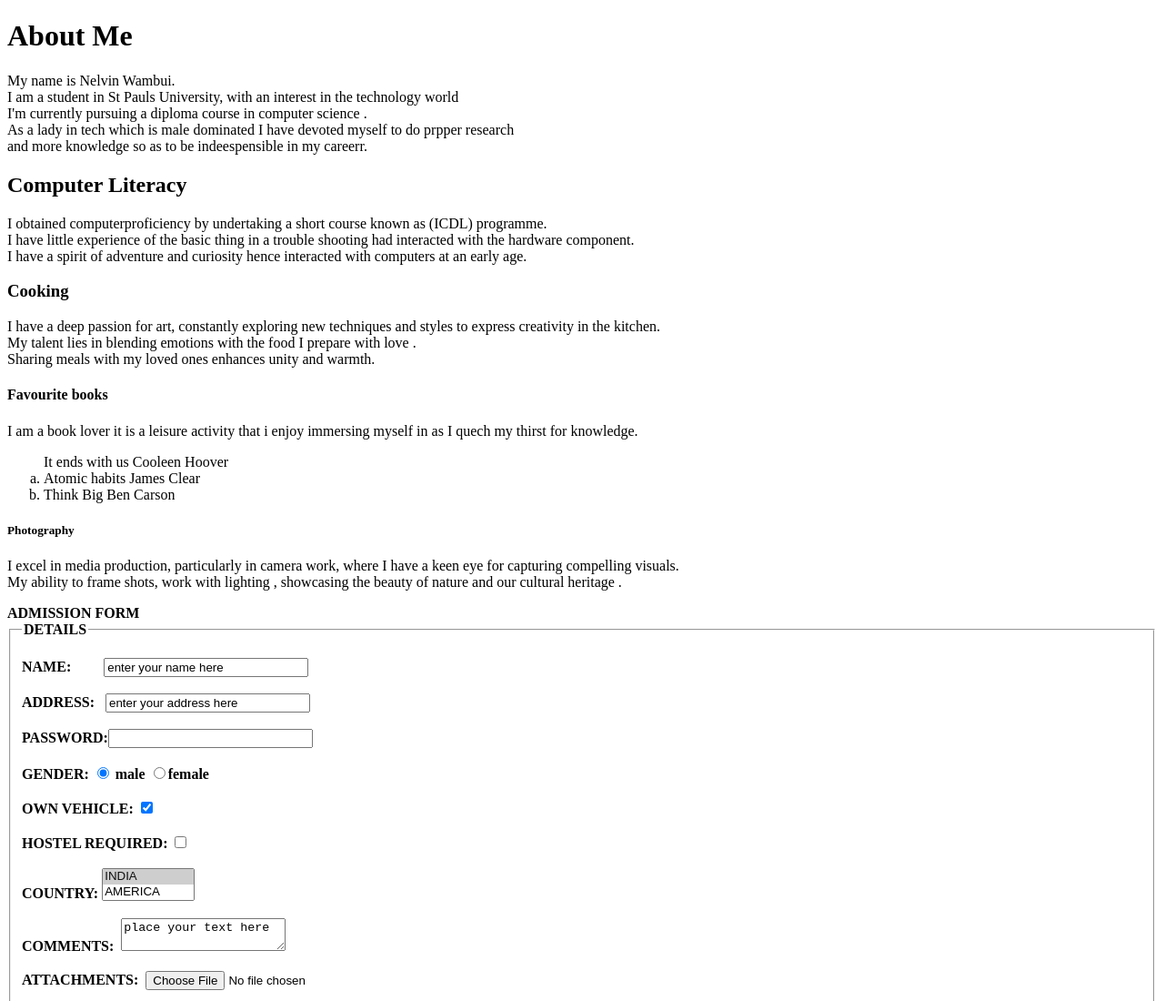
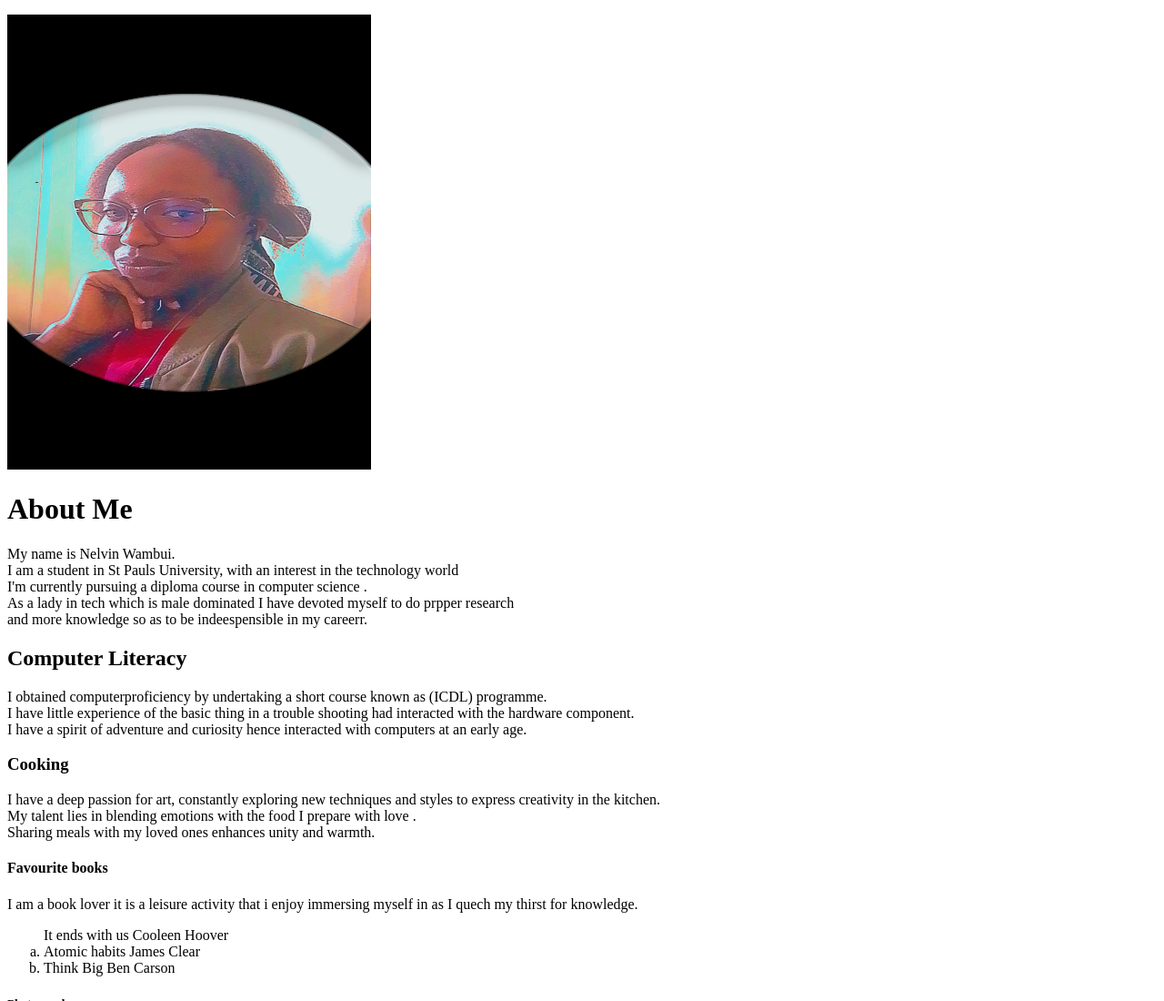
Before and after one commit to kirimwesh/Nelly-website, a plain HTML site: page index3.html in a window 1280 px wide. Shown: the top 1100 px of the page at 91% size. Drawn offline with Linux system fonts and the light colour scheme.

Commit message:
Update index3.html

```diff
--- a/index3.html
+++ b/index3.html
@@ -5,7 +5,9 @@
     <link ref="stylesheet" href="My style.css" />
 </head>
 <body>
-
+<p>
+    <img src="https://github.com/kirimwesh/Nelly-website/blob/main/Snapchat-1677962932.jpg?raw=true"width="400" height="500">
+</p>
     <h1>About Me </h1>
     <p>My name is Nelvin Wambui.<br>
         I am  a student in St Pauls University, with an interest in the technology world<br>
```
